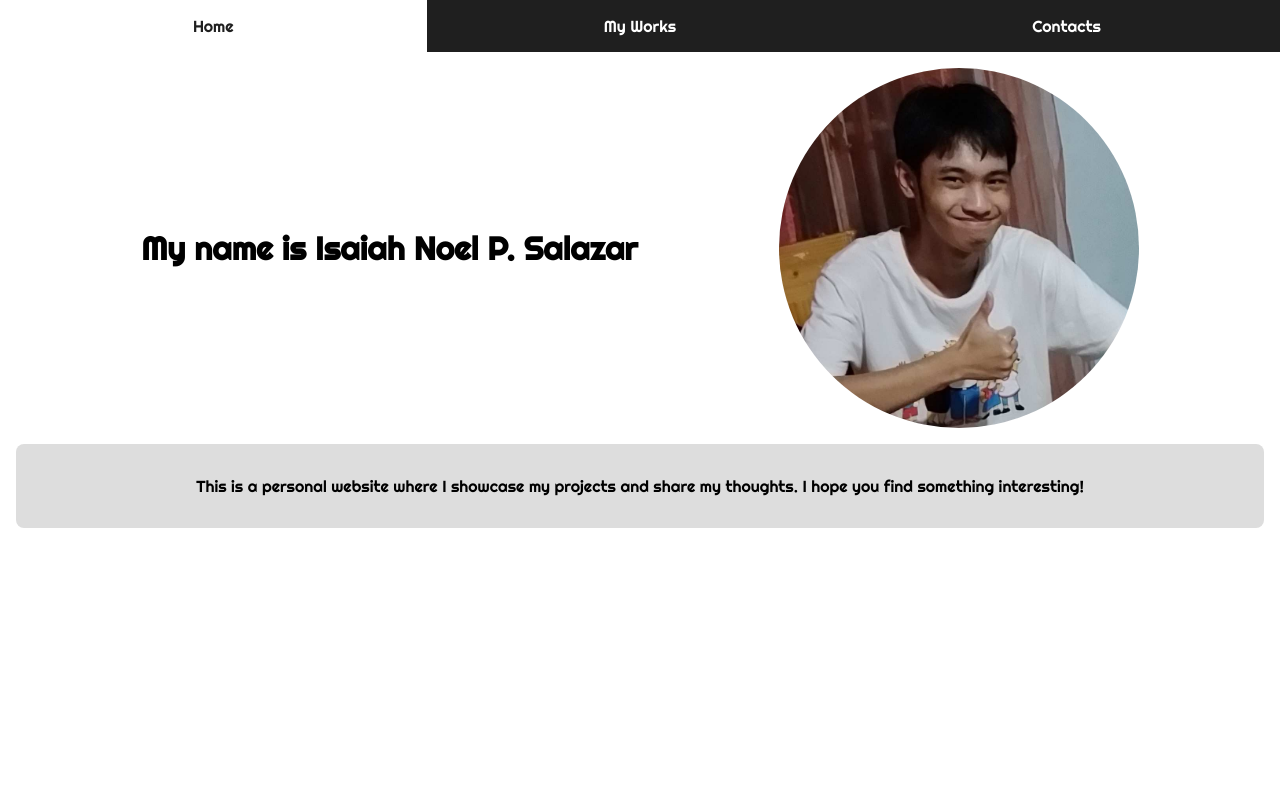
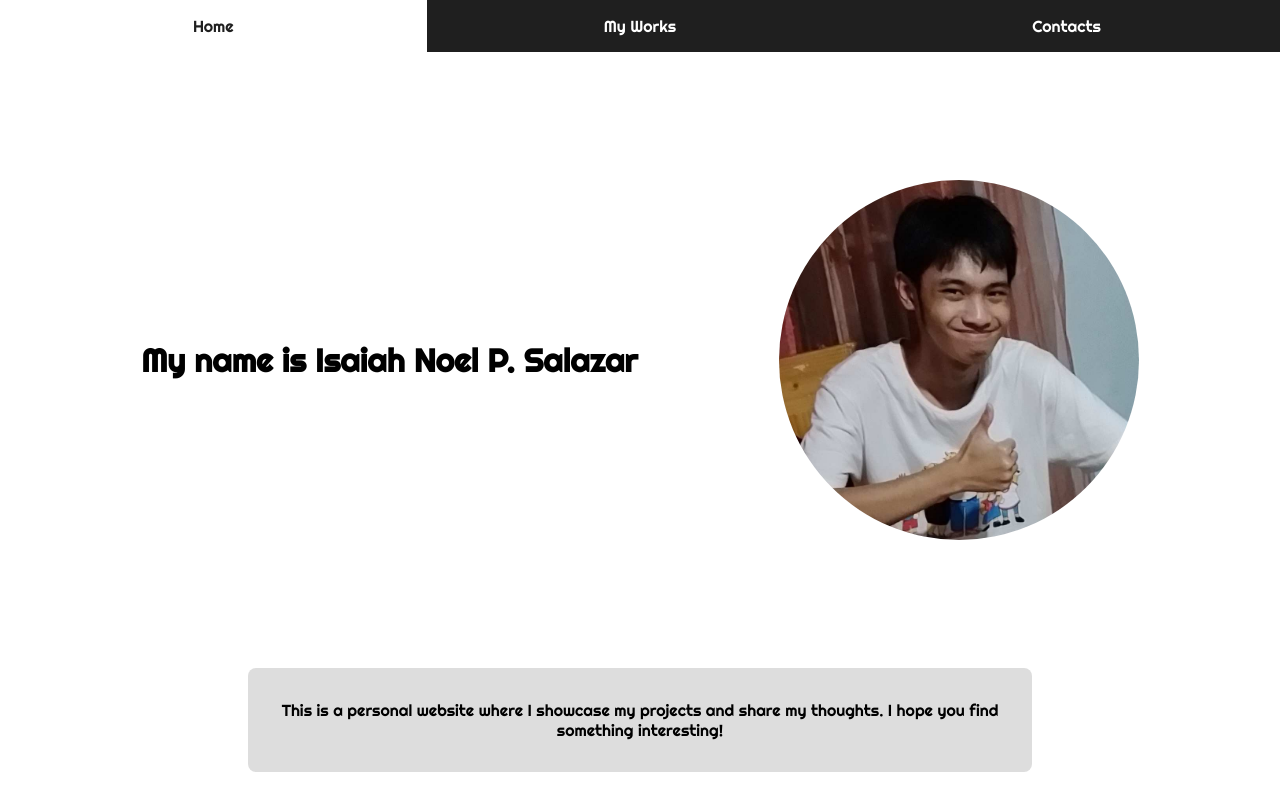
Before and after one commit to isaiahnoelsalazar/my-website_old, a PHP site: page / in a window 1280 px wide. Run offline with PHP 8.4, Linux system fonts and the light colour scheme.

Commit message:
CSS change

```diff
--- a/css/home.css
+++ b/css/home.css
@@ -9,7 +9,7 @@
     display: flex;
     gap: 16px;
     justify-content: space-evenly;
-    padding: 16px 0;
+    padding: 128px 0;
     width: calc(100% - 32px);
 }
 #home-div-2 {
@@ -18,8 +18,8 @@
     border-radius: 8px;
     display: flex;
     flex-direction: column;
-    padding: 32px 0;
-    width: calc(100% - 32px);
+    padding: 32px;
+    width: 720px;
 }
 #home-div-1 > img {
     border-radius: 50%;
@@ -34,6 +34,10 @@
         flex-direction: column-reverse;
         width: calc(100% - 32px);
     }
+    #home-div-2 {
+        padding: 32px 0;
+        width: calc(100% - 32px);
+    }
 }
 @media (max-width: 360px) {
     #home-div-1 > img {
```
